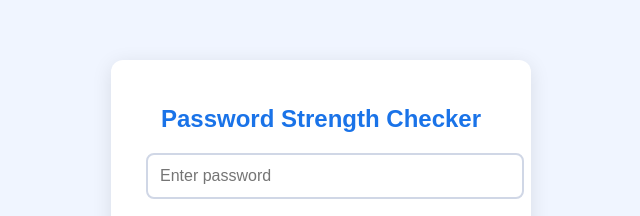
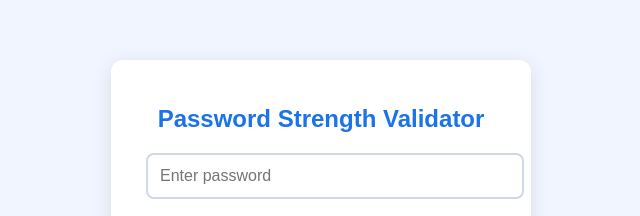
Before and after one commit to onepunchman454/password-validator, a plain HTML site: page index.html in a window 1280 px wide. Shown: the part 145-361 px from the top of the page, 319-959 px from the left. Drawn offline with Linux system fonts and the light colour scheme.

Commit message:
Update index.html

```diff
--- a/index.html
+++ b/index.html
@@ -9,7 +9,7 @@
 <body>
 
     <div class="container">
-        <h2>Password Strength Checker</h2>
+        <h2>Password Strength Validator</h2>
 
         <input type="password" id="password" placeholder="Enter password">
 
```
